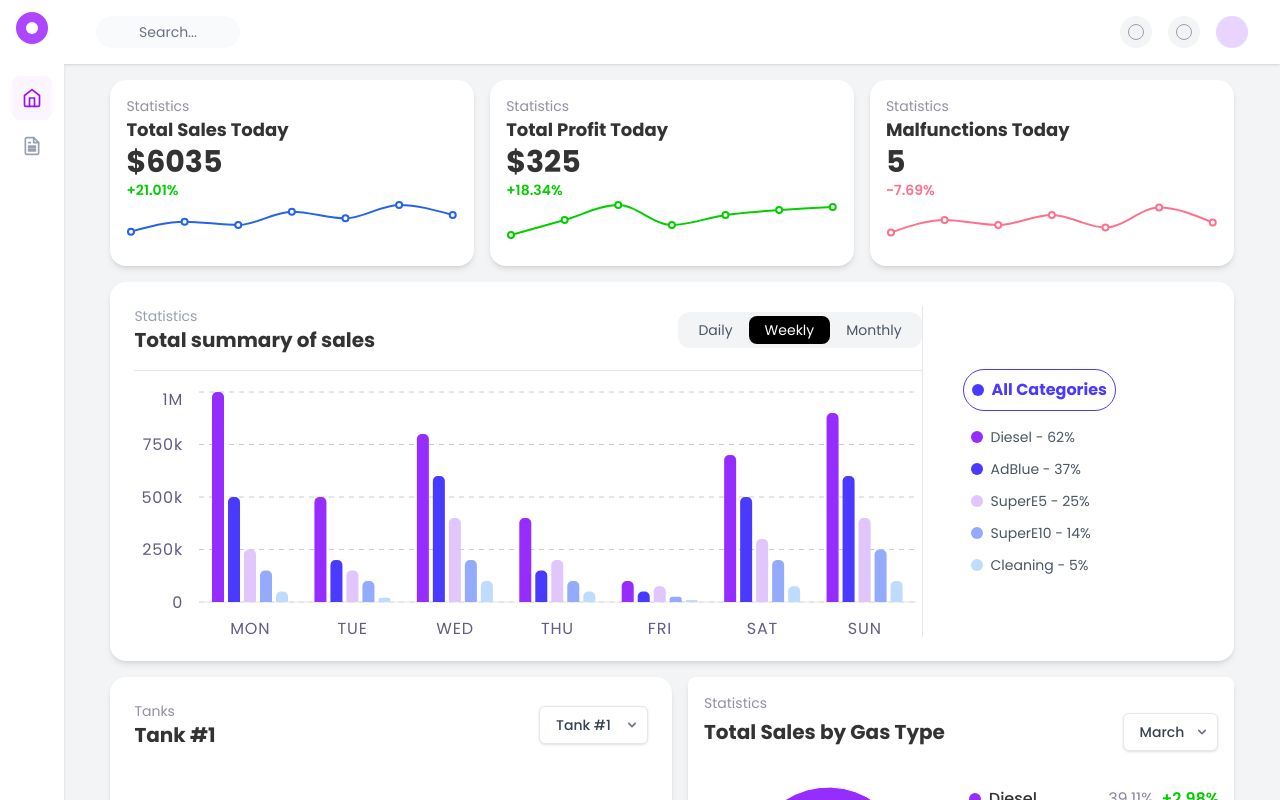
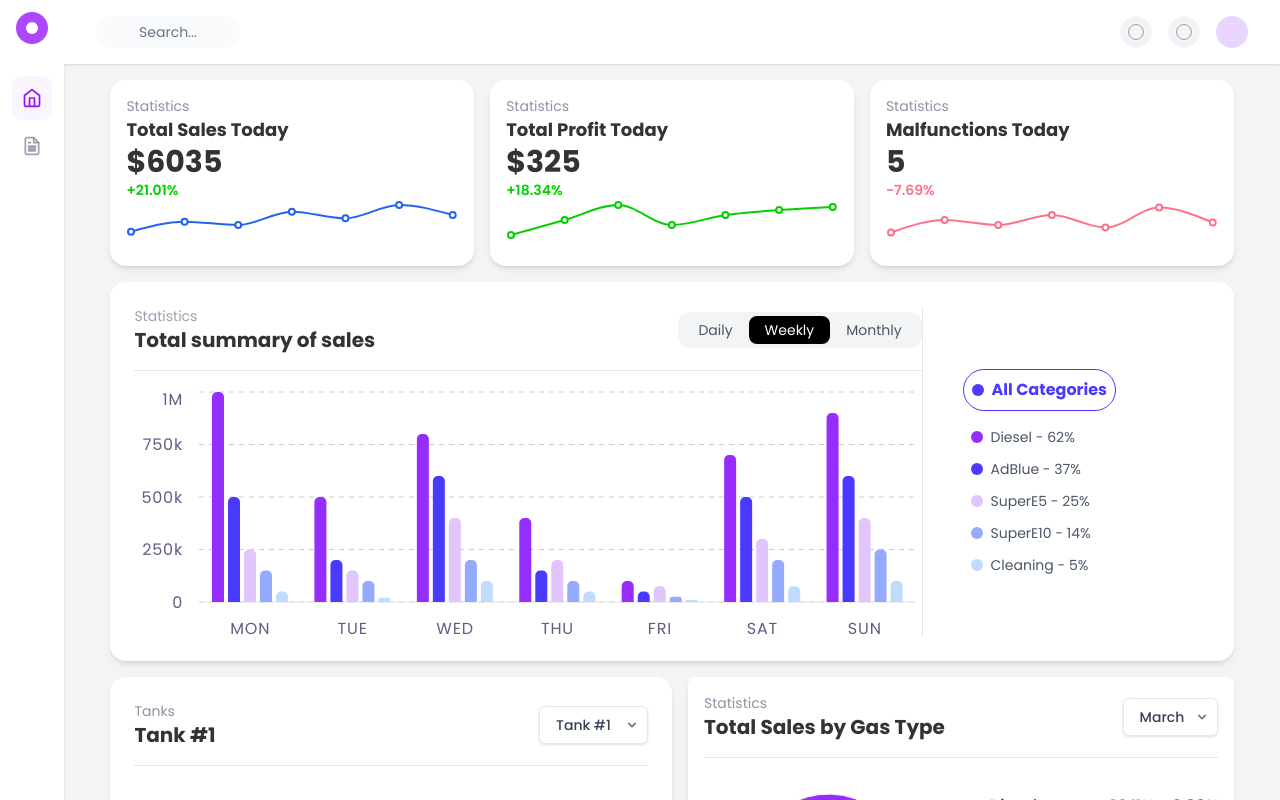
Before and after one commit to emreozbek35/dashboard, a React (Vite) app: page / in a window 1280 px wide. Built offline with nearby package versions, Linux system fonts and the light colour scheme.

Commit message:
style changes

```diff
--- a/src/components/GaugeChart.jsx
+++ b/src/components/GaugeChart.jsx
@@ -37,6 +37,9 @@ const GaugeChart = ({ value = 65 }) => {
           </div>
         </div>
       </div>
+
+      {/* Divider border below title */}
+      <div className="border-b border-gray-200 mb-4"></div>
 
       <div className="flex flex-col items-center">
         <div className="w-full relative" style={{ height: "500px" }}>
--- a/src/components/PieChart.jsx
+++ b/src/components/PieChart.jsx
@@ -15,9 +15,11 @@ const TotalSalesByGasType = () => {
       className="p-4 shadow-md rounded-lg flex-1 bg-white min-w-[280px]"
       style={{ height: "fit-content" }}
     >
-      <h2 className="text-[#9291a5] text-sm">Statistics</h2>
-      <div className="flex justify-between items-center">
-        <h3 className="text-xl font-bold">Total Sales by Gas Type</h3>
+      <div className="flex justify-between items-center mb-4">
+        <div>
+          <p className="text-[#9291a5] text-sm">Statistics</p>
+          <h3 className="text-xl font-bold">Total Sales by Gas Type</h3>
+        </div>
         <div className="relative">
           <select className="appearance-none text-sm font-medium px-4 py-2 pr-8 rounded-md bg-white border border-gray-200 text-gray-700 hover:border-blue-400 focus:outline-none focus:ring-2 focus:ring-blue-500 focus:ring-opacity-30 transition-colors cursor-pointer shadow-sm">
             <option value="March">March</option>
@@ -35,6 +37,10 @@ const TotalSalesByGasType = () => {
           </div>
         </div>
       </div>
+
+      {/* Divider border below title */}
+      <div className="border-b border-gray-200 my-3"></div>
+
       <div className="flex flex-col sm:flex-row items-center mt-4">
         <div className="w-full sm:w-1/2">
           <ResponsiveContainer width="100%" height={200}>
```
